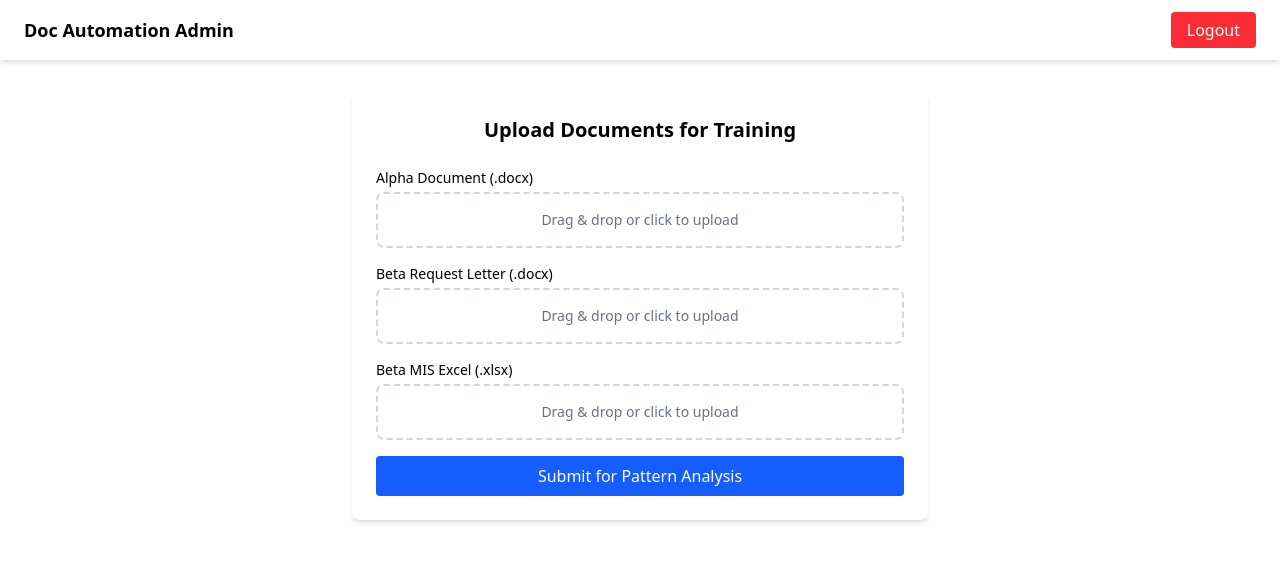
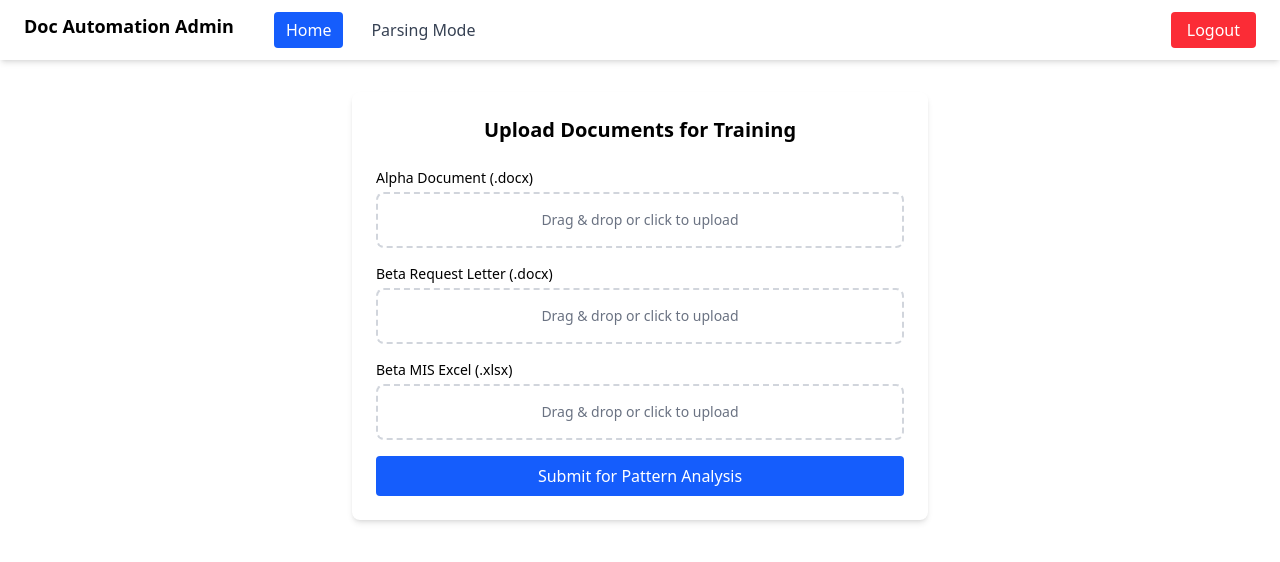
Before and after one commit to arryaanjain-zicuro/DOC-GEN-FAFO, a React (Vite) app in the folder frontend/: page / in a window 1280 px wide. Shown: the top 562 px of the page. Built offline with nearby package versions, Linux system fonts and the light colour scheme; sample sign-in values are in the browser's storage.

Commit message:
(frontend) Integrating parsing mode pages

```diff
--- a/frontend/src/App.tsx
+++ b/frontend/src/App.tsx
@@ -1,21 +1,37 @@
 // src/App.tsx
 import React, { type JSX } from "react";
-import { BrowserRouter as Router, Route, Routes, Navigate } from "react-router-dom";
+import { BrowserRouter as Router, Route, Routes, Navigate, useLocation } from "react-router-dom";
 import AdminPanel from "./pages/AdminPanel";
 import Login from "./pages/Login";
+import ParsingMode from "./pages/ParsingMode";
+import Navbar from "./components/Navbar";
 
 const ProtectedRoute = ({ children }: { children: JSX.Element }) => {
   const isLoggedIn = localStorage.getItem("loggedIn") === "true";
   return isLoggedIn ? children : <Navigate to="/login" />;
 };
 
+// Conditionally render the navbar outside of login page
+const AppLayout: React.FC = () => {
+  const location = useLocation();
+  const isLoginPage = location.pathname === "/login";
+
+  return (
+    <>
+      {!isLoginPage && <Navbar />}
+      <Routes>
+        <Route path="/login" element={<Login />} />
+        <Route path="/" element={<ProtectedRoute><AdminPanel /></ProtectedRoute>} />
+        <Route path="/parsing-mode" element={<ProtectedRoute><ParsingMode /></ProtectedRoute>} />
+      </Routes>
+    </>
+  );
+};
+
 const App: React.FC = () => {
   return (
     <Router>
-      <Routes>
-        <Route path="/login" element={<Login />} />
-        <Route path="/" element={<ProtectedRoute><AdminPanel /></ProtectedRoute>} />
-      </Routes>
+      <AppLayout />
     </Router>
   );
 };
--- a/frontend/src/components/Navbar.tsx
+++ b/frontend/src/components/Navbar.tsx
@@ -1,18 +1,44 @@
 // src/components/Navbar.tsx
 import React from "react";
-import { useNavigate } from "react-router-dom";
+import { useNavigate, useLocation } from "react-router-dom";
 
 const Navbar: React.FC = () => {
   const navigate = useNavigate();
+  const location = useLocation();
 
   const handleLogout = () => {
     localStorage.removeItem("loggedIn");
     navigate("/login");
   };
 
+  const isActive = (path: string) => location.pathname === path;
+
   return (
     <nav className="bg-white shadow-md px-6 py-3 flex justify-between items-center">
-      <h1 className="text-lg font-semibold">Doc Automation Admin</h1>
+      <div className="flex gap-4">
+        <h1 className="text-lg font-semibold mr-6">Doc Automation Admin</h1>
+
+        <button
+          onClick={() => navigate("/")}
+          className={`px-3 py-1.5 rounded ${
+            isActive("/") ? "bg-blue-600 text-white" : "text-gray-700 hover:bg-gray-100"
+          }`}
+        >
+          Home
+        </button>
+
+        <button
+          onClick={() => navigate("/parsing-mode")}
+          className={`px-3 py-1.5 rounded ${
+            isActive("/parsing-mode")
+              ? "bg-blue-600 text-white"
+              : "text-gray-700 hover:bg-gray-100"
+          }`}
+        >
+          Parsing Mode
+        </button>
+      </div>
+
       <button
         onClick={handleLogout}
         className="bg-red-500 text-white px-4 py-1.5 rounded hover:bg-red-600"
--- a/frontend/src/pages/AdminPanel.tsx
+++ b/frontend/src/pages/AdminPanel.tsx
@@ -1,7 +1,6 @@
 // src/pages/AdminPanel.tsx
 import React, { useState } from "react";
 import DragDropUpload from "../components/DragDropUpload";
-import Navbar from "../components/Navbar";
 
 const AdminPanel: React.FC = () => {
   const [alphaFile, setAlphaFile] = useState<File | null>(null);
@@ -18,7 +17,6 @@ const AdminPanel: React.FC = () => {
 
   return (
     <>
-      <Navbar />
       <div className="max-w-xl mx-auto mt-8 p-6 bg-white shadow-md rounded-lg">
         <h2 className="text-xl font-bold mb-6 text-center">Upload Documents for Training</h2>
 
```
